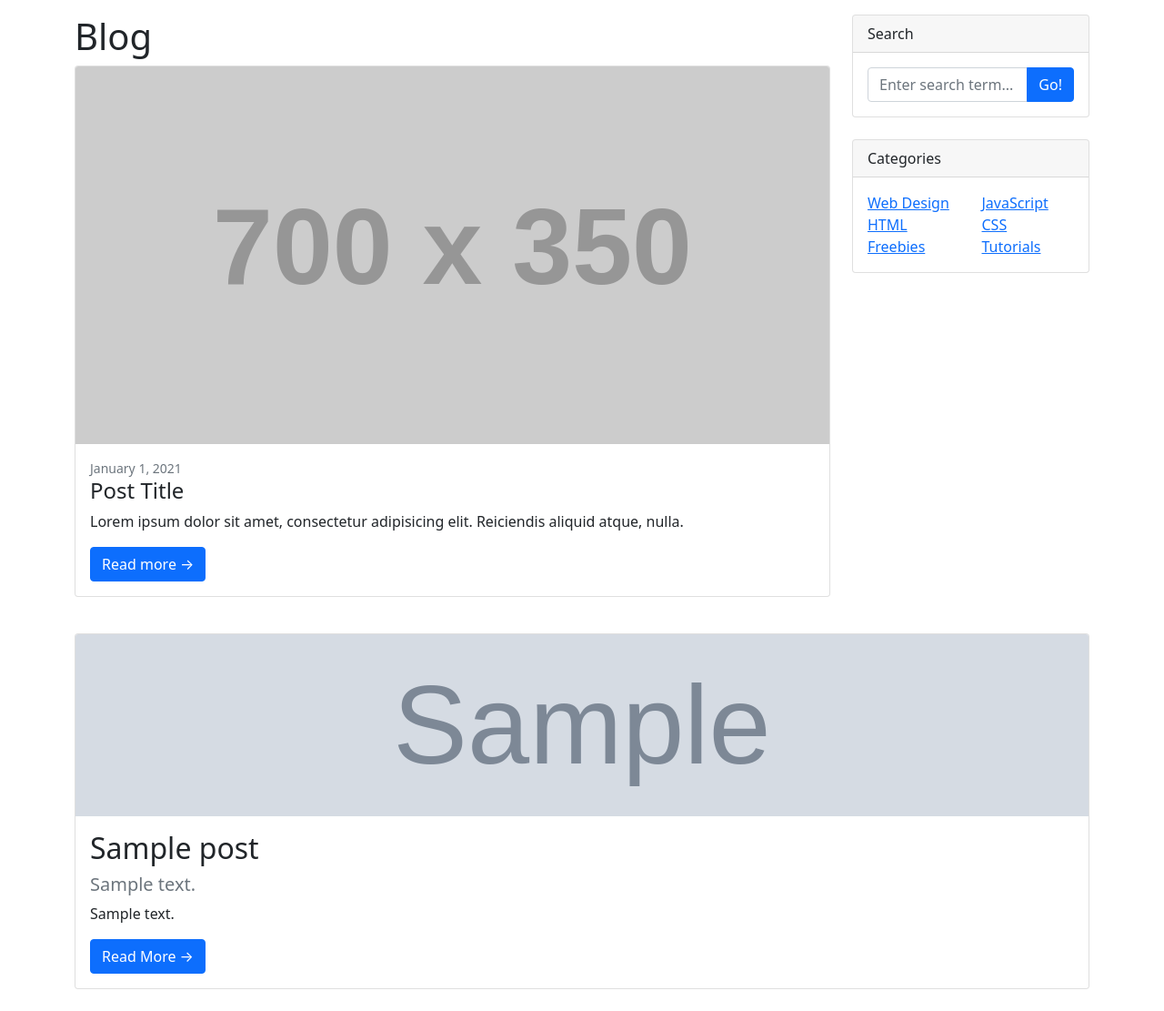
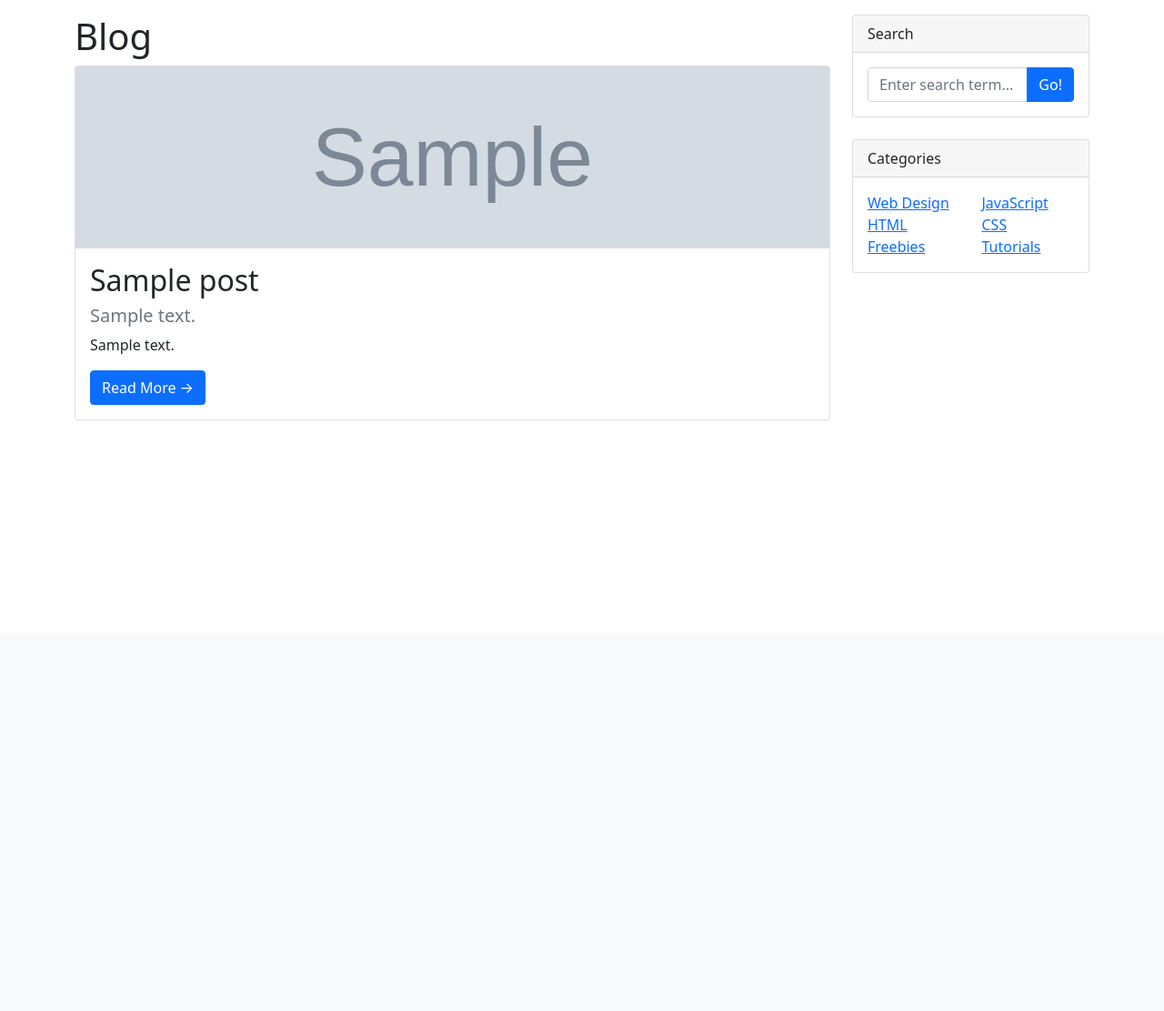
Before and after one commit to haremeat/DjangoBlog, a Django app: page /blog/ in a window 1280 px wide. Shown: the part 104-1215 px from the top of the page at 91% size. After the commit the page ends 566 px from the top, so only its background shows below. Run offline with Django 3.2, Linux system fonts and the light colour scheme; tables that the repository leaves empty hold one stand-in row (values such as "Sample post"); grey boxes marked "Sample" are stand-in pictures; grey boxes labelled with a size stand in for pictures from a placeholder-image service; some libraries are stand-ins or nearby versions.

Commit message:
TDD 포스트 목록 테스트

```diff
--- a/blog/templates/blog/post_list.html
+++ b/blog/templates/blog/post_list.html
@@ -43,20 +43,32 @@
 
 <div class="container my-3">
     <div class="row">
-        <div class="col-md-8 col-lg-9">
+        <div class="col-md-8 col-lg-9" id="main-area">
             <h1>Blog</h1>
 
+            {% if post_list.exists %}
+
+            {% for p in post_list %}
             <div class="card mb-4">
-                <a href="#!"><img class="card-img-top" src="https://dummyimage.com/700x350/dee2e6/6c757d.jpg"
-                                  alt="..."/></a>
+                {% if p.head_image %}
+                <img src="{{ p.head_image.url }}" alt="Card img cap" class="card-img-top head-img">
+                {% else %}
+                <img src="https://picsum.photos/seed/{{ p.id }}/800/200" alt="Card img cap" class="card-img-top">
+                {% endif %}
                 <div class="card-body">
-                    <div class="small text-muted">January 1, 2021</div>
-                    <h2 class="card-title h4">Post Title</h2>
-                    <p class="card-text">Lorem ipsum dolor sit amet, consectetur adipisicing elit. Reiciendis aliquid
-                        atque, nulla.</p>
-                    <a class="btn btn-primary" href="#!">Read more →</a>
+                    <h2 class="card-title">{{ p.title }}</h2>
+                    {% if p.hook_text %}
+                    <h5 class="text-muted">{{ p.hook_text }}</h5>
+                    {% endif %}
+                    <p class="card-text">{{ p.content | truncatewords:45 }}</p>
+                    <a href="{{ p.get_absolute_url }}" class="btn btn-primary">Read More &rarr;</a></h2>
                 </div>
             </div>
+            {% endfor %}
+
+            {% else %}
+                <h3>아직 게시물이 없습니다.</h3>
+            {% endif %}
         </div>
         <div class="col-md-4 col-lg-3">
 
@@ -97,26 +109,5 @@
         </div>
     </div>
 </div>
-
-
-<div class="container">
-    {% for p in post_list %}
-    <div class="card mb-4">
-        {% if p.head_image %}
-        <img src="{{ p.head_image.url }}" alt="Card img cap" class="card-img-top head-img">
-        {% else %}
-        <img src="https://picsum.photos/seed/{{ p.id }}/800/200" alt="Card img cap" class="card-img-top">
-        {% endif %}
-        <div class="card-body">
-            <h2 class="card-title">{{ p.title }}</h2>
-            {% if p.hook_text %}
-            <h5 class="text-muted">{{ p.hook_text }}</h5>
-            {% endif %}
-            <p class="card-text">{{ p.content | truncatewords:45 }}</p>
-            <a href="{{ p.get_absolute_url }}" class="btn btn-primary">Read More &rarr;</a></h2>
-        </div>
-    </div>
-    {% endfor %}
-</div>
 </body>
 </html>
```
